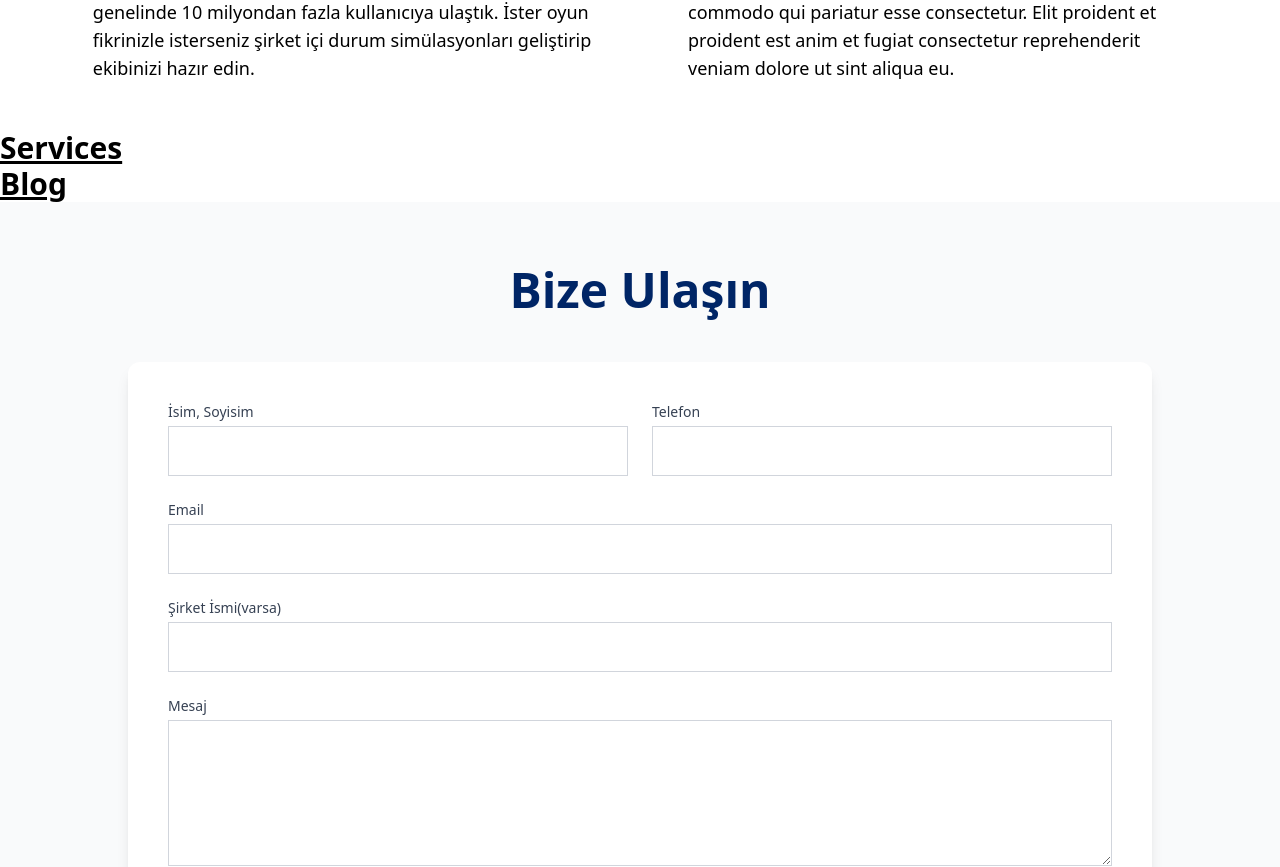
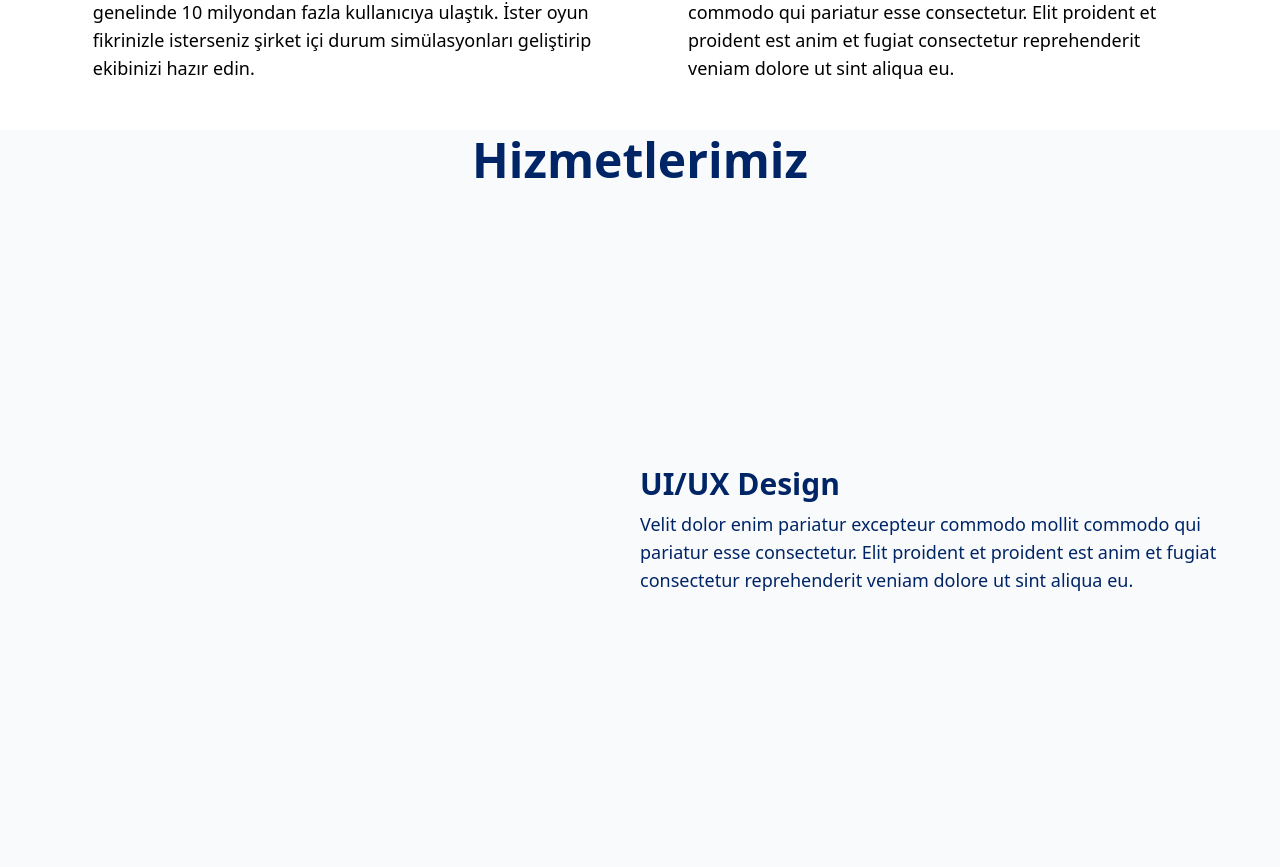
Before and after one commit to meltemozen/mozena-website, a React (Vite) app: page / in a window 1280 px wide. Shown: the part 1700-2567 px from the top of the page. Built offline with nearby package versions, Linux system fonts and the light colour scheme.

Commit message:
services component updated

```diff
--- a/src/App.tsx
+++ b/src/App.tsx
@@ -7,6 +7,7 @@ import Blog from './components/Blog';
 import Services from './components/Services';
 import Projects from './components/Projects';
 import background_items from "./assets/Background items.png"
+import rocketImage from './assets/Uzay.png';
 
 function App() {
   return (
@@ -15,7 +16,7 @@ function App() {
     <Navbar title={"Navbar"}/>
     <About title={"Güvenilir ve Sonuç Odaklı"}  background_items= {background_items}/>
     <Projects title={"Projects"}/>
-    <Services title={"Services"}/>
+    <Services servicesTitle={"Hizmetlerimiz"} rocketImage={rocketImage} mainTitle1={"UI/UX Design"} subTitle1={"Velit dolor enim pariatur excepteur commodo mollit commodo qui pariatur esse consectetur. Elit proident et proident est anim et fugiat consectetur reprehenderit veniam dolore ut sint aliqua eu."}/>
     <Blog title={"Blog"}/>
     <CommunicationForm title={"CommunicationForm"}/>
     <Footer title={"Footer"}/>
--- a/src/components/Services.tsx
+++ b/src/components/Services.tsx
@@ -1,11 +1,78 @@
+import { useState, useEffect, useRef} from "react";
+import { motion } from "framer-motion";
 interface ServicesProps {
-    title: string;
-
+    servicesTitle: string;
+    rocketImage: any;
+    mainTitle1: string;
+    subTitle1: string;
   }
-  const Services: React.FC<ServicesProps> = ({title}) => {
 
 
-      return <div><h1 className="text-3xl font-bold underline">{title}</h1></div>;
+  const Services: React.FC<ServicesProps> = ({servicesTitle ,rocketImage, mainTitle1, subTitle1}) => {
+
+    const [isVisible, setIsVisible] = useState(false);
+    const [showText, setShowText] = useState(false);
+    const ref = useRef(null);
+
+    useEffect(() => {
+      const observer = new IntersectionObserver(
+        ([entry]) => {
+          if (entry.isIntersecting) {
+            setIsVisible(true);
+            observer.unobserve(entry.target);
+          }
+        },
+        { threshold: 0.3 }
+      );
+
+      if (ref.current) {
+        observer.observe(ref.current);
+      }
+
+      return () => observer.disconnect();
+    }, []);
+
+    return (
+      <div ref={ref} className="relative flex flex-col items-center h-screen overflow-hidden bg-gray-50">
+
+        {isVisible && (
+        <motion.img
+          src={rocketImage}
+          className="rotate-90 absolute"
+          alt="Moving Object"
+          initial={{ y: 1500 }}
+          animate={{ y: -1500 }}
+          transition={{ duration: 3, ease: "easeInOut" }}
+          onAnimationComplete={() => setShowText(true)}
+        />
+        )}
+
+        {showText && (
+        <motion.p
+          initial={{ opacity: 0 }}
+          animate={{ opacity: 1 }}
+          transition={{ duration: 1, ease: "easeInOut" }}
+          className="absolute text-3xl md:text-5xl font-bold text-[#002566] font-sans leading-tight"
+        >
+          {servicesTitle}
+        </motion.p>
+        )}
+
+        <div className="flex items-center justify-end h-screen p-10">
+        <div className="w-1/2">
+          <h2 className="text-3xl font-bold text-[#002566]">
+            {mainTitle1}
+          </h2>
+        <p className="mt-2 text-lg text-[#002566]">
+            {subTitle1}
+        </p>
+        </div>
+        </div>
+
+      </div>
+
+
+    );
 
 }
 
```
